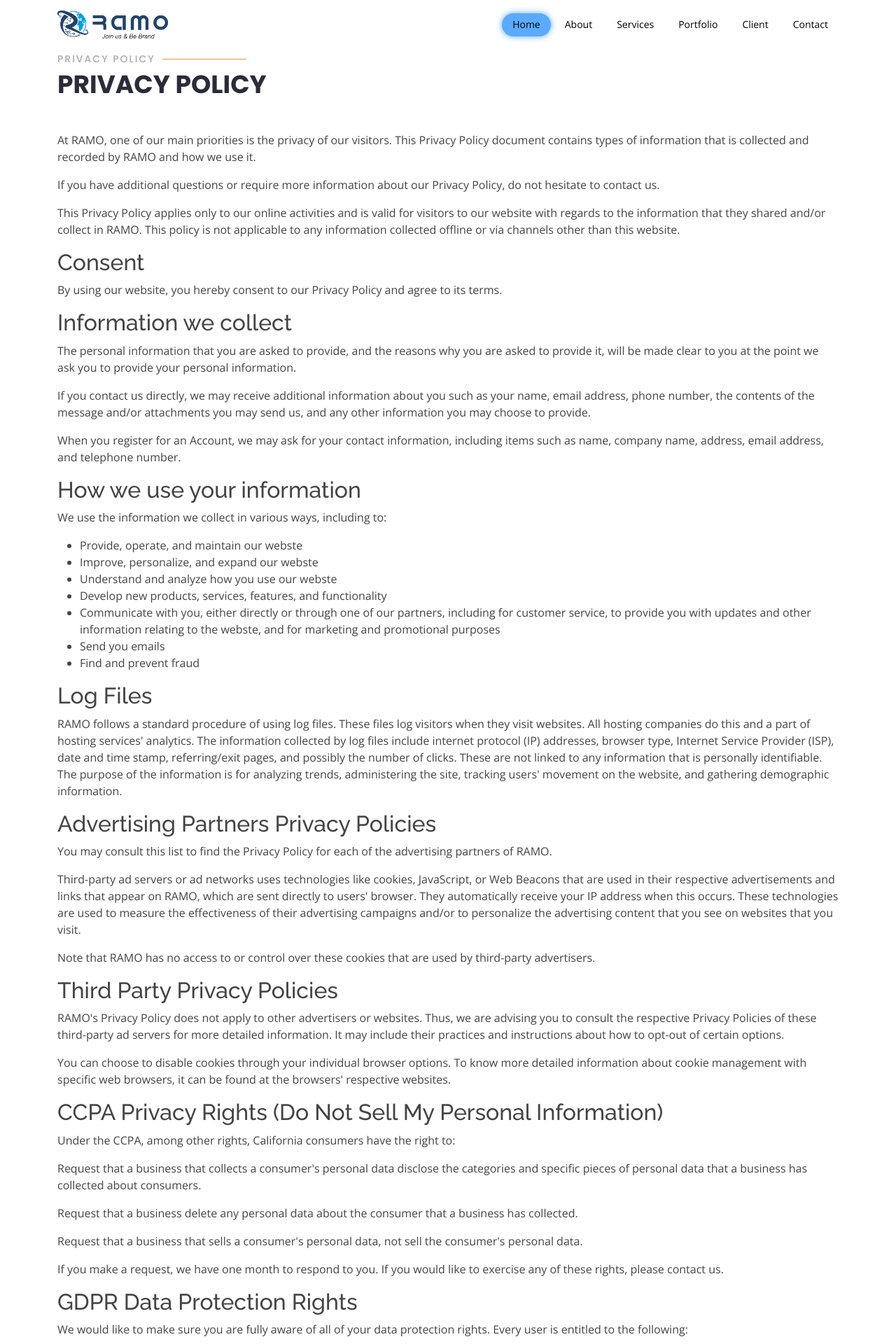
After one commit to Janish-1/RAMO-Website, a PHP site: page /policies/privacy_policy.php in a window 1280 px wide. The commit adds this page. Shown: the top 1920 px of the page at 70% size. Run offline with PHP 8.4, Linux system fonts and the light colour scheme.

Commit message:
added privacy policy

```diff
--- a/mainwebsite/assets/css/style.css
+++ b/mainwebsite/assets/css/style.css
@@ -793,6 +793,7 @@ section {
   padding: 0;
   margin: 0 0 0 20px;
   text-transform: uppercase;
+  color:black;
 }
 
 #skills .progress .skill .val {
--- a/mainwebsite/index.php
+++ b/mainwebsite/index.php
@@ -1205,6 +1205,7 @@
         <a href="https://www.instagram.com/ramopvtltd/" class="instagram"><i class="bx bxl-instagram"></i></a>
         <a href="https://www.linkedin.com/company/ramopvtltd/mycompany/" class="linkedin"><i class="bx bxl-linkedin"></i></a>
       </div>
+      <a href="./policies/privacy_policy.php"><span>Privacy Policy</span></a>
       <div class="copyright">
         &copy; 2024<span> RAMO PVT LTD</span>. ALL RIGHTS RESERVED BY RAMO PVT LTD
       </div>
--- /dev/null
+++ b/mainwebsite/policies/privacy_policy.php
@@ -0,0 +1,315 @@
+<!DOCTYPE html>
+<html lang="en">
+
+<head>
+  <meta charset="utf-8">
+  <meta content="width=device-width, initial-scale=1.0" name="viewport">
+
+  <title>RAMO | IT Services & Solutions </title>
+  <meta content="" name="description">
+  <meta content="" name="keywords">
+
+  <!-- Favicons -->
+  <link href="../assets/img/logo-1.png" rel="icon">
+  <link href="../assets/img/apple-touch-icon.png" rel="apple-touch-icon">
+
+  <!-- Google Fonts -->
+  <link
+    href="https://fonts.googleapis.com/css?family=Open+Sans:300,300i,400,400i,600,600i,700,700i|Raleway:300,300i,400,400i,500,500i,600,600i,700,700i|Poppins:300,300i,400,400i,500,500i,600,600i,700,700i"
+    rel="stylesheet">
+
+  <!-- Vendor CSS Files -->
+  <link href="../assets/vendor/animate.css/animate.min.css" rel="stylesheet">
+  <link href="../assets/vendor/aos/aos.css" rel="stylesheet">
+  <link href="../assets/vendor/bootstrap/css/bootstrap.min.css" rel="stylesheet">
+  <link href="../assets/vendor/bootstrap-icons/bootstrap-icons.css" rel="stylesheet">
+  <link href="../assets/vendor/boxicons/css/boxicons.min.css" rel="stylesheet">
+  <link href="../assets/vendor/glightbox/css/glightbox.min.css" rel="stylesheet">
+  <link href="../assets/vendor/remixicon/remixicon.css" rel="stylesheet">
+  <link href="../assets/vendor/swiper/swiper-bundle.min.css" rel="stylesheet">
+
+  <!-- Template Main CSS File -->
+  <link href="../assets/css/style.css" rel="stylesheet">
+
+  <!-- =======================================================
+  * Template Name: Selecao
+  * Updated: Jan 29 2024 with Bootstrap v5.3.2
+  * Template URL: https://bootstrapmade.com/selecao-bootstrap-template/
+  * Author: BootstrapMade.com
+  * License: https://bootstrapmade.com/license/
+  ======================================================== -->
+</head>
+
+<body>
+
+  <!-- ======= Header ======= -->
+  <header id="header" class="fixed-top d-flex align-items-center  header-transparent ">
+    <div class="container d-flex align-items-center justify-content-between">
+
+      <div class="logo">
+        <!-- <h1><a href="index.php">Selecao</a></h1> -->
+        <!-- Uncomment below if you prefer to use an image logo -->
+        <a href="../index.php"><img src="../assets/img/logo.png" alt="" class="img-fluid"></a>
+      </div>
+
+      <nav id="navbar" class="navbar">
+        <ul>
+          <li><a class="nav-link scrollto active" href="../index.php#hero">Home</a></li>
+          <li><a class="nav-link scrollto" href="../index.php#about">About</a></li>
+          <li><a class="nav-link scrollto" href="../index.php#services">Services</a></li>
+          <li><a class="nav-link scrollto " href="../index.php#portfolio">Portfolio</a></li>
+          <li><a class="nav-link scrollto" href="../index.php#clients">Client</a></li>
+          <!-- <li><a class="nav-link scrollto" href="#pricing">Pricing</a></li> -->
+          <!-- <li><a class="nav-link scrollto" href="#team">Team</a></li> -->
+          <!-- <li class="dropdown"><a href="#"><span>Drop Down</span> <i class="bi bi-chevron-down"></i></a>
+            <ul>
+              <li><a href="#">Drop Down 1</a></li>
+              <li class="dropdown"><a href="#"><span>Deep Drop Down</span> <i class="bi bi-chevron-right"></i></a>
+                <ul>
+                  <li><a href="#">Deep Drop Down 1</a></li>
+                  <li><a href="#">Deep Drop Down 2</a></li>
+                  <li><a href="#">Deep Drop Down 3</a></li>
+                  <li><a href="#">Deep Drop Down 4</a></li>
+                  <li><a href="#">Deep Drop Down 5</a></li>
+                </ul>
+              </li>
+              <li><a href="#">Drop Down 2</a></li>
+              <li><a href="#">Drop Down 3</a></li>
+              <li><a href="#">Drop Down 4</a></li>
+            </ul>
+          </li> -->
+          <li><a class="nav-link scrollto" href="../index.php#contact">Contact</a></li>
+        </ul>
+        <i class="bi bi-list mobile-nav-toggle"></i>
+      </nav><!-- .navbar -->
+
+    </div>
+  </header><!-- End Header -->
+
+  <main id="main">
+
+    <!-- ======= About Section ======= -->
+    <section id="privacy" class="about">
+      <div class="container">
+
+        <div class="section-title" data-aos="zoom-out">
+          <h2>Privacy Policy</h2>
+          <p>Privacy Policy</p>
+        </div>
+        <p>At RAMO, one of our main priorities is the privacy of our visitors. This Privacy Policy document contains
+          types of information that is collected and recorded by RAMO and how we use it.</p>
+
+        <p>If you have additional questions or require more information about our Privacy Policy, do not hesitate to
+          contact us.</p>
+
+        <p>This Privacy Policy applies only to our online activities and is valid for visitors to our website with
+          regards to the information that they shared and/or collect in RAMO. This policy is not applicable to any
+          information collected offline or via channels other than this website.</p>
+
+        <h2>Consent</h2>
+
+        <p>By using our website, you hereby consent to our Privacy Policy and agree to its terms.</p>
+
+        <h2>Information we collect</h2>
+
+        <p>The personal information that you are asked to provide, and the reasons why you are asked to provide it, will
+          be made clear to you at the point we ask you to provide your personal information.</p>
+        <p>If you contact us directly, we may receive additional information about you such as your name, email address,
+          phone number, the contents of the message and/or attachments you may send us, and any other information you
+          may choose to provide.</p>
+        <p>When you register for an Account, we may ask for your contact information, including items such as name,
+          company name, address, email address, and telephone number.</p>
+
+        <h2>How we use your information</h2>
+
+        <p>We use the information we collect in various ways, including to:</p>
+
+        <ul>
+          <li>Provide, operate, and maintain our webste</li>
+          <li>Improve, personalize, and expand our webste</li>
+          <li>Understand and analyze how you use our webste</li>
+          <li>Develop new products, services, features, and functionality</li>
+          <li>Communicate with you, either directly or through one of our partners, including for customer service, to
+            provide you with updates and other information relating to the webste, and for marketing and promotional
+            purposes</li>
+          <li>Send you emails</li>
+          <li>Find and prevent fraud</li>
+        </ul>
+
+        <h2>Log Files</h2>
+
+        <p>RAMO follows a standard procedure of using log files. These files log visitors when they visit websites. All
+          hosting companies do this and a part of hosting services' analytics. The information collected by log files
+          include internet protocol (IP) addresses, browser type, Internet Service Provider (ISP), date and time stamp,
+          referring/exit pages, and possibly the number of clicks. These are not linked to any information that is
+          personally identifiable. The purpose of the information is for analyzing trends, administering the site,
+          tracking users' movement on the website, and gathering demographic information.</p>
+
+
+
+
+        <h2>Advertising Partners Privacy Policies</h2>
+
+        <P>You may consult this list to find the Privacy Policy for each of the advertising partners of RAMO.</p>
+
+        <p>Third-party ad servers or ad networks uses technologies like cookies, JavaScript, or Web Beacons that are
+          used in their respective advertisements and links that appear on RAMO, which are sent directly to users'
+          browser. They automatically receive your IP address when this occurs. These technologies are used to measure
+          the effectiveness of their advertising campaigns and/or to personalize the advertising content that you see on
+          websites that you visit.</p>
+
+        <p>Note that RAMO has no access to or control over these cookies that are used by third-party advertisers.</p>
+
+        <h2>Third Party Privacy Policies</h2>
+
+        <p>RAMO's Privacy Policy does not apply to other advertisers or websites. Thus, we are advising you to consult
+          the respective Privacy Policies of these third-party ad servers for more detailed information. It may include
+          their practices and instructions about how to opt-out of certain options. </p>
+
+        <p>You can choose to disable cookies through your individual browser options. To know more detailed information
+          about cookie management with specific web browsers, it can be found at the browsers' respective websites.</p>
+
+        <h2>CCPA Privacy Rights (Do Not Sell My Personal Information)</h2>
+
+        <p>Under the CCPA, among other rights, California consumers have the right to:</p>
+        <p>Request that a business that collects a consumer's personal data disclose the categories and specific pieces
+          of personal data that a business has collected about consumers.</p>
+        <p>Request that a business delete any personal data about the consumer that a business has collected.</p>
+        <p>Request that a business that sells a consumer's personal data, not sell the consumer's personal data.</p>
+        <p>If you make a request, we have one month to respond to you. If you would like to exercise any of these
+          rights, please contact us.</p>
+
+        <h2>GDPR Data Protection Rights</h2>
+
+        <p>We would like to make sure you are fully aware of all of your data protection rights. Every user is entitled
+          to the following:</p>
+        <p>The right to access – You have the right to request copies of your personal data. We may charge you a small
+          fee for this service.</p>
+        <p>The right to rectification – You have the right to request that we correct any information you believe is
+          inaccurate. You also have the right to request that we complete the information you believe is incomplete.</p>
+        <p>The right to erasure – You have the right to request that we erase your personal data, under certain
+          conditions.</p>
+        <p>The right to restrict processing – You have the right to request that we restrict the processing of your
+          personal data, under certain conditions.</p>
+        <p>The right to object to processing – You have the right to object to our processing of your personal data,
+          under certain conditions.</p>
+        <p>The right to data portability – You have the right to request that we transfer the data that we have
+          collected to another organization, or directly to you, under certain conditions.</p>
+        <p>If you make a request, we have one month to respond to you. If you would like to exercise any of these
+          rights, please contact us.</p>
+
+        <h2>Children's Information</h2>
+
+        <p>Another part of our priority is adding protection for children while using the internet. We encourage parents
+          and guardians to observe, participate in, and/or monitor and guide their online activity.</p>
+
+        <p>RAMO does not knowingly collect any Personal Identifiable Information from children under the age of 13. If
+          you think that your child provided this kind of information on our website, we strongly encourage you to
+          contact us immediately and we will do our best efforts to promptly remove such information from our records.
+        </p>
+
+        <div class="row content" data-aos="fade-up">
+          <div class="col-lg-6">
+            <!-- <ul>
+              <li><i class="ri-check-double-line"></i> Ullamco laboris nisi ut aliquip ex ea commodo consequat</li>
+              <li><i class="ri-check-double-line"></i> Duis aute irure dolor in reprehenderit in voluptate velit</li>
+              <li><i class="ri-check-double-line"></i> Ullamco laboris nisi ut aliquip ex ea commodo consequat</li>
+            </ul> -->
+          </div>
+          <!-- <div class="col-lg-6 pt-4 pt-lg-0">
+            <p>
+              Ullamco laboris nisi ut aliquip ex ea commodo consequat. Duis aute irure dolor in reprehenderit in
+              voluptate
+              velit esse cillum dolore eu fugiat nulla pariatur. Excepteur sint occaecat cupidatat non proident, sunt in
+              culpa qui officia deserunt mollit anim id est laborum.
+            </p>
+            <a href="#" class="btn-learn-more">Learn More</a>
+          </div> -->
+        </div>
+
+      </div>
+    </section><!-- End About Section -->
+
+  </main><!-- End #main -->
+
+  <!-- ======= Footer ======= -->
+  <footer id="footer">
+    <div class="container">
+      <h3>RAMO</h3>
+      <p>Welcome to RAMO, your trusted partner in innovative IT solutions. We strive to exceed expectations by
+        delivering cutting-edge technologies, tailored to meet your unique business needs. Our commitment to excellence
+        is evident in every project we undertake.</p>
+      <div class="social-links">
+        <a href="https://www.facebook.com/ramopvtltd?mibextid=ZbWKwL" class="facebook"><i
+            class="bx bxl-facebook"></i></a>
+        <a href="https://www.instagram.com/ramopvtltd/" class="instagram"><i class="bx bxl-instagram"></i></a>
+        <a href="https://www.linkedin.com/company/ramopvtltd/mycompany/" class="linkedin"><i
+            class="bx bxl-linkedin"></i></a>
+      </div>
+      <a href="#">Privacy Policy</a>
+      <div class="copyright">
+        &copy; 2024<span> RAMO PVT LTD</span>. ALL RIGHTS RESERVED BY RAMO PVT LTD
+      </div>
+      <div class="credits">
+        <!-- All the links in the footer should remain intact. -->
+        <!-- You can delete the links only if you purchased the pro version. -->
+        <!-- Licensing information: https://bootstrapmade.com/license/ -->
+        <!-- Purchase the pro version with working PHP/AJAX contact form: https://bootstrapmade.com/selecao-bootstrap-template/ -->
+        <span>DESIGNED BY RAMO PVT LTD</span>
+      </div>
+    </div>
+  </footer><!-- End Footer -->
+
+  <a href="#" class="back-to-top d-flex align-items-center justify-content-center"><i
+      class="bi bi-arrow-up-short"></i></a>
+
+  <!-- Vendor JS Files -->
+  <script src="../assets/vendor/aos/aos.js"></script>
+  <script src="../assets/vendor/bootstrap/js/bootstrap.bundle.min.js"></script>
+  <script src="../assets/vendor/glightbox/js/glightbox.min.js"></script>
+  <script src="../assets/vendor/isotope-layout/isotope.pkgd.min.js"></script>
+  <script src="../assets/vendor/swiper/swiper-bundle.min.js"></script>
+  <script src="../assets/vendor/php-email-form/validate.js"></script>
+  <script src="../assets/vendor/purecounter/purecounter_vanilla.js"></script>
+
+  <!-- Template Main JS File -->
+  <script src="../assets/js/main.js"></script>
+  <!-- Include Waypoint library -->
+  <script src="https://cdnjs.cloudflare.com/ajax/libs/waypoints/4.0.1/noframework.waypoints.min.js"></script>
+  <script>
+    // Wrap your code inside DOMContentLoaded event
+    document.addEventListener('DOMContentLoaded', function () {
+      // Define a function to update progress bars
+      function updateProgressBars() {
+        let progressBars = document.querySelectorAll('.progress .progress-bar');
+
+        progressBars.forEach((bar) => {
+          let valuenow = bar.getAttribute('aria-valuenow');
+          bar.style.width = valuenow + '%';
+
+          // Optional: You can display the percentage inside the progress bar
+          let valSpan = bar.querySelector('.val');
+          if (valSpan) {
+            valSpan.textContent = valuenow + '%';
+          }
+        });
+      }
+
+      // Set up Waypoint for the skills-content element
+      let skillsContent = document.querySelector('.skills-content');
+      if (skillsContent) {
+        new Waypoint({
+          element: skillsContent,
+          offset: '80%',
+          handler: function (direction) {
+            if (direction === 'down') {
+              updateProgressBars();
+            }
+          },
+        });
+      }
+    });
+  </script>
+</body>
+
+</html>
```
Also changed, not shown: mainwebsite/policies/privacypolicy.html (added, +111 -0 lines).
